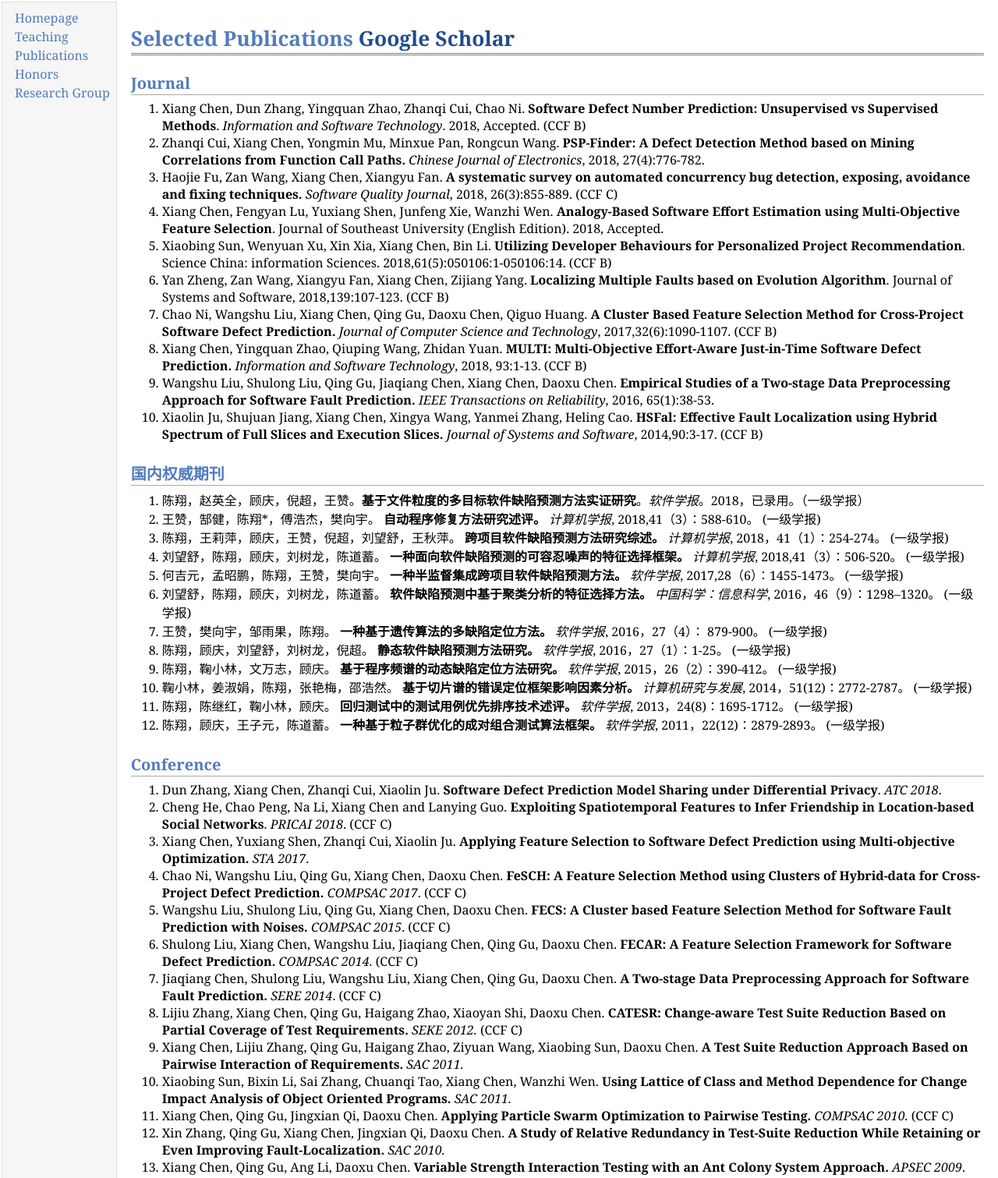
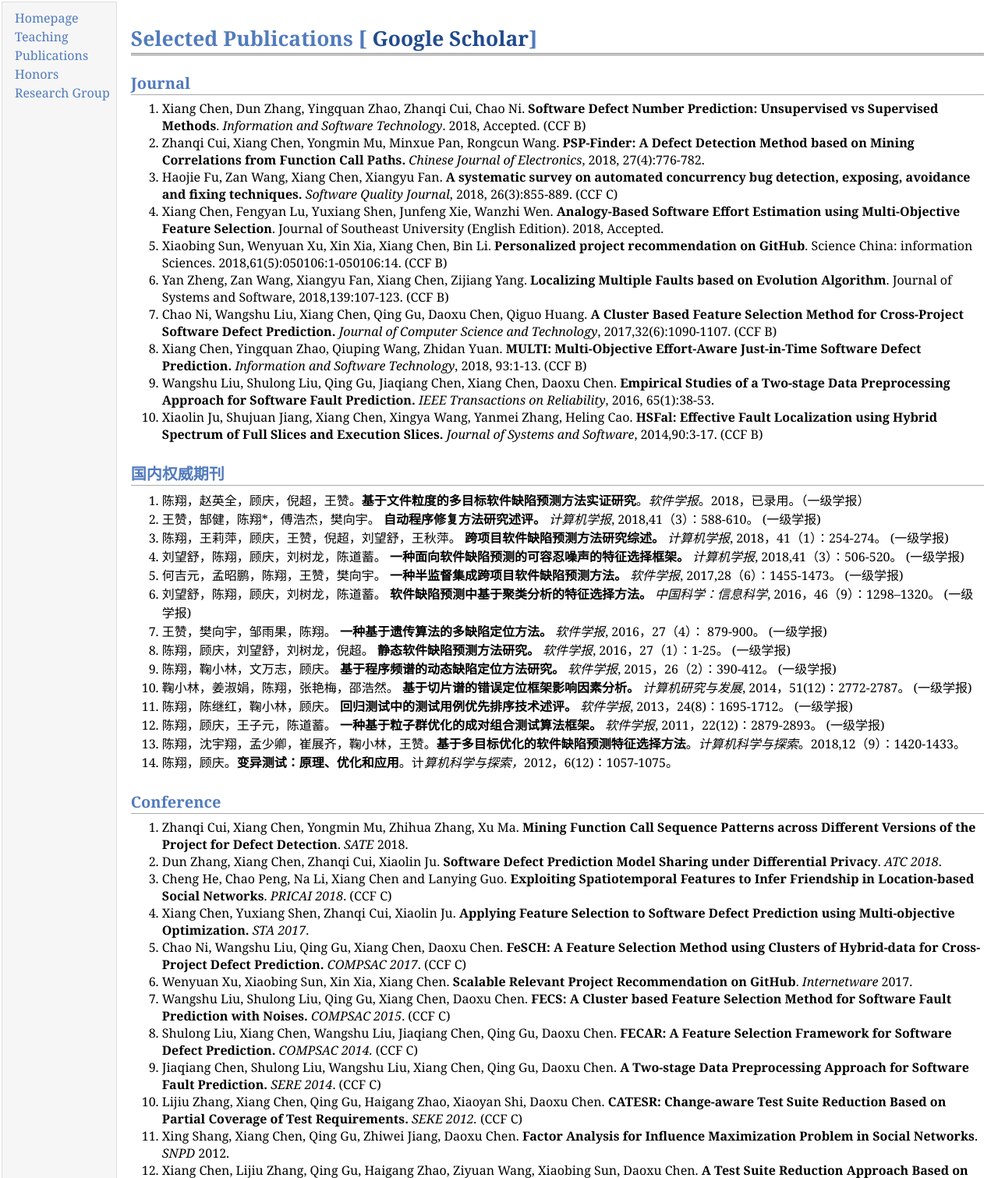
Before and after one commit to smartse/smartse.github.io, a plain HTML site: page publications.html in a window 1280 px wide. Shown: the top 1511 px of the page at 78% size. Drawn offline with Linux system fonts and the light colour scheme.

Commit message:
Add files via upload

```diff
--- a/publications.html
+++ b/publications.html
@@ -47,7 +47,7 @@ function toggleBibtex(articleid) {
 <td id="layout-content">
 <p><br /></p>
 <div id="toptitle">
-  <h1>Selected Publications <a href="https://scholar.google.com/citations?hl=en&amp;user=Q2w5lq0AAAAJ&amp;view_op=list_works&amp;is_public_preview=1">Google Scholar</a></h1>
+  <h1>Selected Publications [ <a href="https://scholar.google.com/citations?hl=en&amp;user=Q2w5lq0AAAAJ&amp;view_op=list_works&amp;is_public_preview=1">Google Scholar</a>]</h1>
 </div>
 <!-- Generated from JabRef by PubList by Truong Nghiem at 03:23 on 2017.07.10. -->
 
@@ -62,7 +62,7 @@ function toggleBibtex(articleid) {
   <b>A systematic survey on automated concurrency bug detection, exposing, avoidance and fixing techniques.</b>
     <i>Software Quality Journal</i>,  2018, 26(3):855-889. (CCF C) </li>
 <li>Xiang Chen, Fengyan Lu, Yuxiang Shen, Junfeng Xie, Wanzhi Wen. <strong>Analogy-Based Software Effort Estimation using Multi-Objective Feature Selection</strong>. Journal of Southeast University (English Edition). 2018, Accepted.</li>
-<li>Xiaobing Sun, Wenyuan Xu, Xin Xia, Xiang Chen, Bin Li. <strong>Utilizing Developer Behaviours for Personalized Project Recommendation</strong>. Science China: information Sciences. 2018,61(5):050106:1-050106:14. (CCF B) </li>
+<li>Xiaobing Sun, Wenyuan Xu, Xin Xia, Xiang Chen, Bin Li. <strong>Personalized project recommendation on GitHub</strong>. Science China: information Sciences. 2018,61(5):050106:1-050106:14. (CCF B) </li>
 <li>Yan Zheng, Zan Wang, Xiangyu Fan, Xiang Chen, Zijiang Yang. <strong>Localizing Multiple Faults based on Evolution Algorithm</strong>. Journal of Systems and Software, 2018,139:107-123. (CCF B) </li>
 <li>Chao Ni, Wangshu Liu, Xiang Chen, Qing Gu, Daoxu Chen, Qiguo Huang.
   <b>A Cluster Based Feature Selection Method for Cross-Project Software Defect Prediction.</b>
@@ -147,13 +147,16 @@ Xiaolin Ju, Shujuan Jiang, Xiang Chen, Xingya Wang, Yanmei Zhang, Heling Cao.
 陈翔，顾庆，王子元，陈道蓄。
 <b>一种基于粒子群优化的成对组合测试算法框架。</b>
 <i>软件学报</i>, 2011，22(12)：2879-2893。 (一级学报)</li>
+<li>陈翔，沈宇翔，孟少卿，崔展齐，鞠小林，王赞。<strong>基于多目标优化的软件缺陷预测特征选择方法</strong>。<em>计算机科学与探索</em>。2018,12（9）：1420-1433。</li>
+<li>陈翔，顾庆。<strong>变异测试：原理、优化和应用</strong>。计<em>算机科学与探索，</em>2012，6(12)：1057-1075。</li>
 </ol>
 
 <h2>Conference</h2>
 <ol>
 
+<li>Zhanqi Cui, Xiang Chen, Yongmin Mu, Zhihua Zhang, Xu Ma. <strong>Mining Function Call Sequence Patterns across Different Versions of the Project for Defect Detection</strong>. <em>SATE</em> 2018. </li>
+
 <li><span lang="EN-US" xml:lang="EN-US">Dun Zhang, Xiang Chen, Zhanqi Cui, Xiaolin Ju. <strong>Software Defect Prediction Model Sharing under    Differential Privacy</strong>. <em>ATC 2018</em>. </span></li>
-
 <li>Cheng He, Chao Peng, Na Li, Xiang Chen and Lanying Guo. <strong> Exploiting Spatiotemporal Features to Infer Friendship in Location-based Social Networks</strong>. <em>PRICAI 2018</em>. (CCF C)</li>
 <li>Xiang Chen, Yuxiang Shen, Zhanqi Cui, Xiaolin Ju.
   <b>Applying Feature Selection to Software Defect Prediction using Multi-objective Optimization.</b>
@@ -163,6 +166,7 @@ Chao Ni, Wangshu Liu, Qing Gu, Xiang Chen, Daoxu Chen.
 <b>FeSCH: A Feature Selection Method using Clusters of Hybrid-data for Cross-Project Defect Prediction.</b>
 <i>COMPSAC 2017</i>.  (CCF C) </li>
 
+<li>Wenyuan Xu, Xiaobing Sun, Xin Xia, Xiang Chen.<strong> Scalable Relevant Project Recommendation on GitHub</strong>. <em>Internetware</em> 2017. </li>
 <li>
 Wangshu Liu, Shulong Liu, Qing Gu, Xiang Chen, Daoxu Chen.
 <b>FECS: A Cluster based Feature Selection Method for Software Fault Prediction with Noises.</b>
@@ -183,6 +187,7 @@ Lijiu Zhang, Xiang Chen, Qing Gu, Haigang Zhao, Xiaoyan Shi, Daoxu Chen.
 <b>CATESR: Change-aware Test Suite Reduction Based on Partial Coverage of Test Requirements.</b>
 <i>SEKE 2012.</i> (CCF C) </li>
 
+<li>Xing Shang, Xiang Chen, Qing Gu, Zhiwei Jiang, Daoxu Chen. <strong>Factor Analysis for Influence Maximization Problem in Social Networks</strong>. <em>SNPD</em> 2012. </li>
 <li>
 Xiang Chen, Lijiu Zhang, Qing Gu, Haigang Zhao, Ziyuan Wang, Xiaobing Sun, Daoxu Chen.
 <b>A Test Suite Reduction Approach Based on Pairwise Interaction of Requirements.</b>
```
